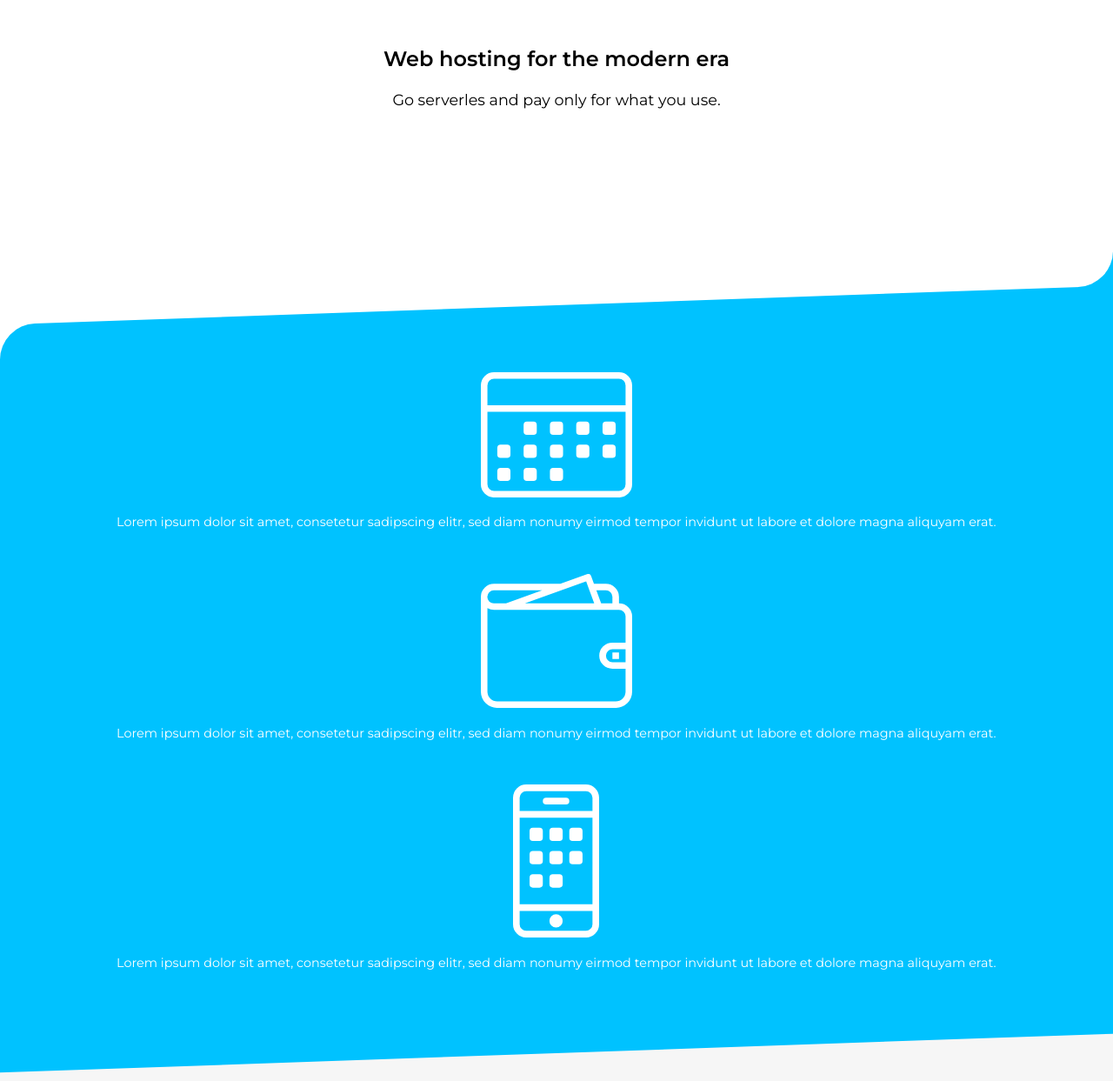
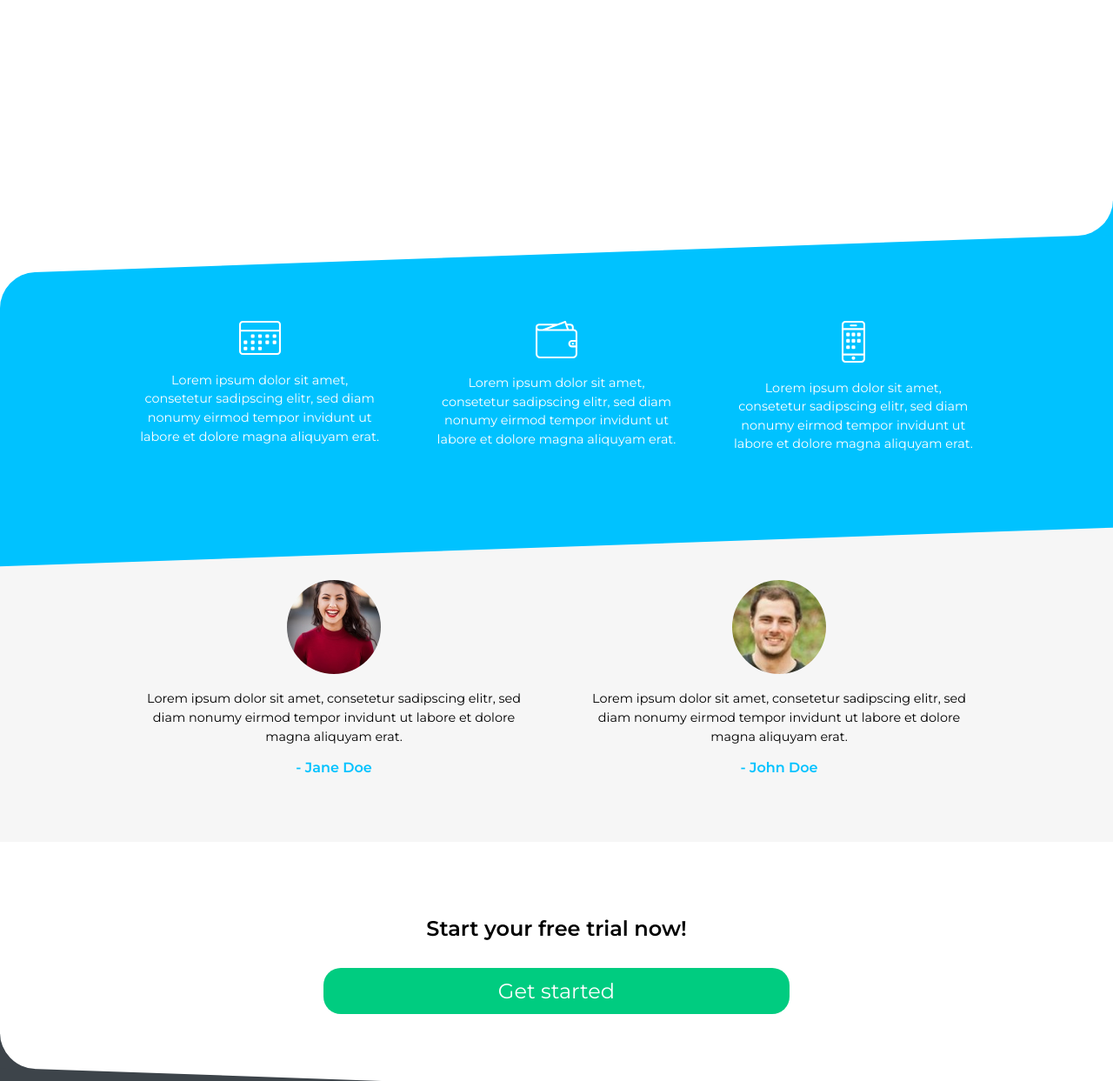
Before and after one commit to frontEnd20-1/CrashCourse, a plain HTML site: page index.html in a window 1280 px wide. Shown: the part 557-1800 px from the top of the page at 87% size. Drawn offline with Linux system fonts and the light colour scheme.

Commit message:
started implementing media queries.

```diff
--- a/css/main.css
+++ b/css/main.css
@@ -240,3 +240,38 @@ nav ul li a:hover {
     cursor: pointer;
     text-align: right;
 }
+
+@media only screen and (min-width: 650px) {
+    .server {
+        width: 50%;
+    }
+
+    .blue-container ul {
+        display: flex;
+    }
+
+    .gray-container ul {
+        display: flex;
+    }
+
+    nav ul {
+        width: 40%;
+    }
+}
+
+@media only screen and (min-width: 875px){
+    .subhead {
+        margin-bottom: 15%;
+    }
+}
+
+@media only screen and (min-width: 1024px){
+    .cta {
+        width: 50%;
+    }
+
+    .container {
+        width: 80%;
+        margin: 0 auto;
+    }
+}
```
